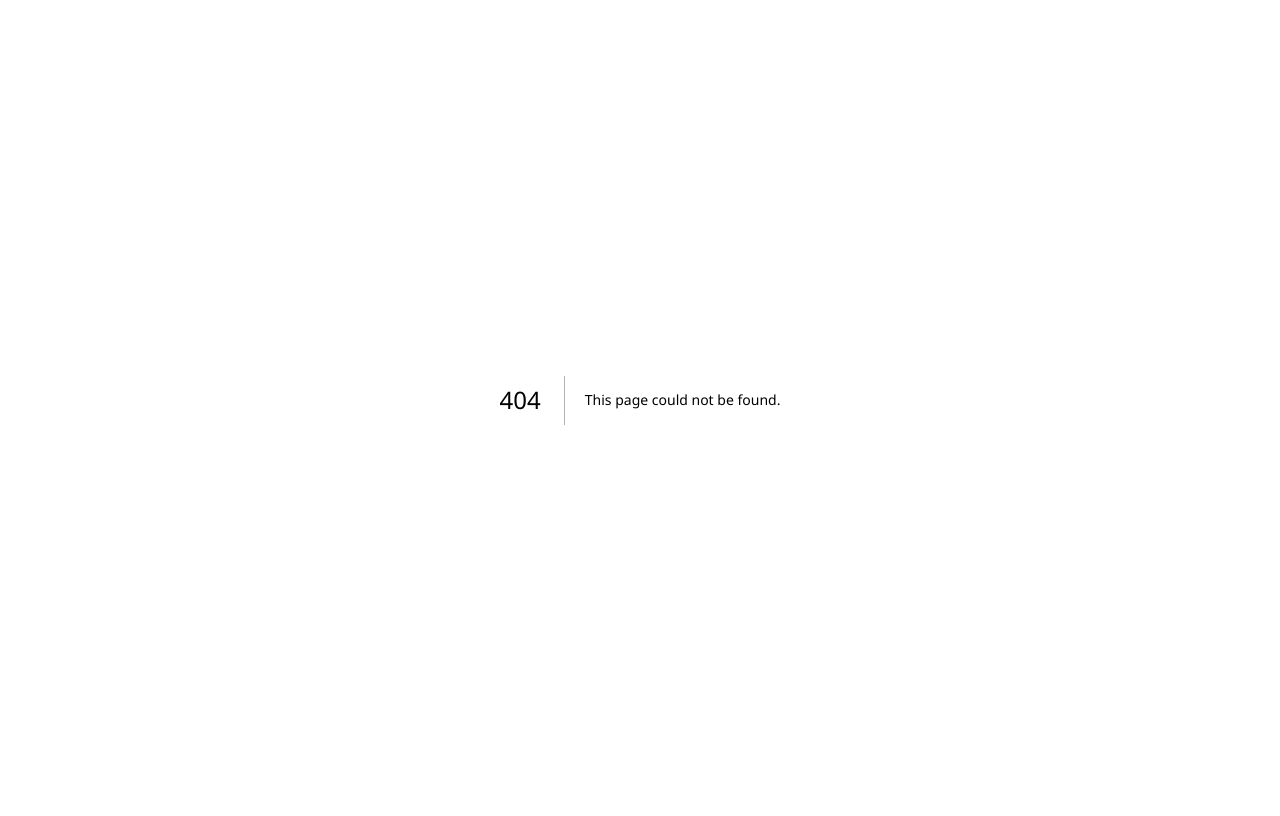
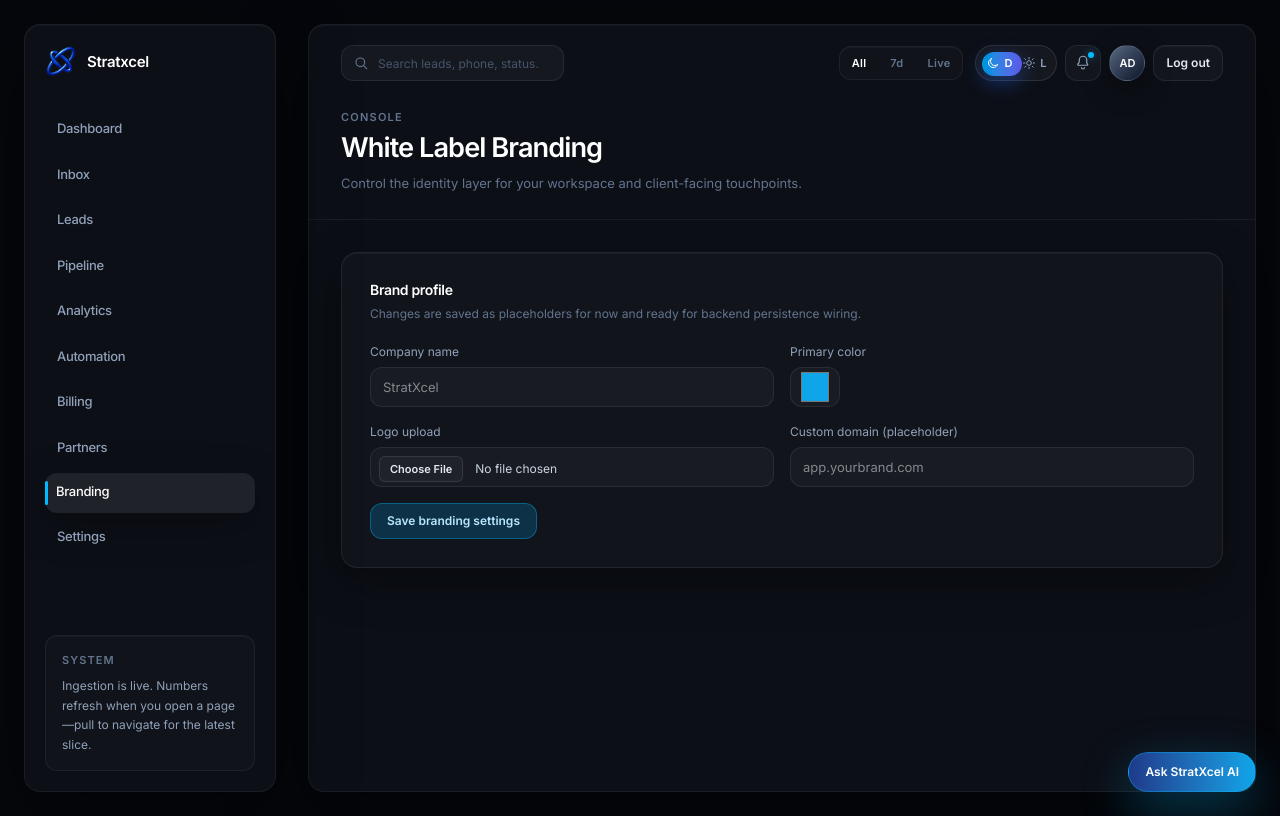
Before and after one commit to Jack160699/ai-os, a Next.js app in the folder frontend/: page /admin/branding in a window 1280 px wide. Before the commit this address had no page. Built offline with nearby package versions, Linux system fonts and the light colour scheme.

Commit message:
Refactor Admin Dashboard to further enhance user experience by optimizing role-based navigation and integrating new components for agent status and smart suggestions. Streamline layout for improved accessibility and dynamic navigation items.

```diff
--- /dev/null
+++ b/frontend/app/admin/branding/page.js
@@ -0,0 +1,61 @@
+import { AdminShell } from "@/app/admin/_components/AdminShell";
+import { SurfaceCard } from "@/app/admin/_components/SurfaceCard";
+import { requireAdminAuth } from "@/app/admin/_lib/auth";
+
+export default async function AdminBrandingPage() {
+  await requireAdminAuth();
+
+  return (
+    <AdminShell
+      activePath="/admin/branding"
+      title="White Label Branding"
+      subtitle="Control the identity layer for your workspace and client-facing touchpoints."
+    >
+      <SurfaceCard className="p-6 sm:p-7" delay={0.04}>
+        <p className="text-sm font-semibold tracking-tight text-white">Brand profile</p>
+        <p className="mt-1 text-[12px] text-slate-500">Changes are saved as placeholders for now and ready for backend persistence wiring.</p>
+        <form className="mt-5 grid gap-4 md:grid-cols-2">
+          <label className="grid gap-1.5">
+            <span className="text-[12px] text-slate-400">Company name</span>
+            <input
+              type="text"
+              placeholder="StratXcel"
+              className="h-10 rounded-xl border border-white/[0.08] bg-white/[0.03] px-3 text-[13px] text-slate-100 outline-none focus:border-white/[0.14]"
+            />
+          </label>
+          <label className="grid gap-1.5">
+            <span className="text-[12px] text-slate-400">Primary color</span>
+            <input
+              type="color"
+              defaultValue="#0ea5e9"
+              className="h-10 rounded-xl border border-white/[0.08] bg-white/[0.03] px-2 text-[13px] text-slate-100 outline-none focus:border-white/[0.14]"
+            />
+          </label>
+          <label className="grid gap-1.5">
+            <span className="text-[12px] text-slate-400">Logo upload</span>
+            <input
+              type="file"
+              className="h-10 rounded-xl border border-white/[0.08] bg-white/[0.03] px-2 py-2 text-[12px] text-slate-300 outline-none file:mr-3 file:rounded-md file:border file:border-white/[0.1] file:bg-white/[0.03] file:px-2.5 file:py-1 file:text-[11px] file:font-semibold file:text-slate-200"
+            />
+          </label>
+          <label className="grid gap-1.5">
+            <span className="text-[12px] text-slate-400">Custom domain (placeholder)</span>
+            <input
+              type="text"
+              placeholder="app.yourbrand.com"
+              className="h-10 rounded-xl border border-white/[0.08] bg-white/[0.03] px-3 text-[13px] text-slate-100 outline-none focus:border-white/[0.14]"
+            />
+          </label>
+          <div className="md:col-span-2">
+            <button
+              type="button"
+              className="rounded-xl border border-sky-400/35 bg-sky-500/20 px-4 py-2 text-[12px] font-semibold text-sky-200 transition hover:border-sky-300/45 hover:bg-sky-500/28"
+            >
+              Save branding settings
+            </button>
+          </div>
+        </form>
+      </SurfaceCard>
+    </AdminShell>
+  );
+}
--- /dev/null
+++ b/frontend/app/admin/partners/page.js
@@ -0,0 +1,42 @@
+import { AdminShell } from "@/app/admin/_components/AdminShell";
+import { SurfaceCard } from "@/app/admin/_components/SurfaceCard";
+import { requireAdminAuth } from "@/app/admin/_lib/auth";
+
+const partnerStats = [
+  { label: "Signups", value: "38" },
+  { label: "Monthly commission", value: "₹42,500" },
+  { label: "Pending payout", value: "₹12,200" },
+];
+
+export default async function AdminPartnersPage() {
+  await requireAdminAuth();
+  return (
+    <AdminShell
+      activePath="/admin/partners"
+      title="Partner & Referral"
+      subtitle="Track referral growth, commissions, and payouts from one clean workspace panel."
+    >
+      <SurfaceCard className="p-6" delay={0.04}>
+        <p className="text-sm font-semibold tracking-tight text-white">Referral link</p>
+        <p className="mt-1 rounded-lg border border-white/[0.08] bg-white/[0.02] px-3 py-2 font-mono text-[11px] text-slate-300">
+          https://stratxcel.ai/ref/partner-demo
+        </p>
+        <button
+          type="button"
+          className="mt-3 rounded-xl border border-white/[0.08] bg-white/[0.03] px-3.5 py-2 text-[12px] font-semibold text-slate-200 transition hover:border-white/[0.13] hover:bg-white/[0.06]"
+        >
+          Copy referral link
+        </button>
+      </SurfaceCard>
+
+      <div className="grid gap-5 sm:gap-6 md:grid-cols-3">
+        {partnerStats.map((item, idx) => (
+          <SurfaceCard key={item.label} className="p-5" delay={idx * 0.03}>
+            <p className="text-[11px] font-semibold uppercase tracking-[0.1em] text-slate-500">{item.label}</p>
+            <p className="mt-2 text-2xl font-semibold tracking-tight text-white">{item.value}</p>
+          </SurfaceCard>
+        ))}
+      </div>
+    </AdminShell>
+  );
+}
```
